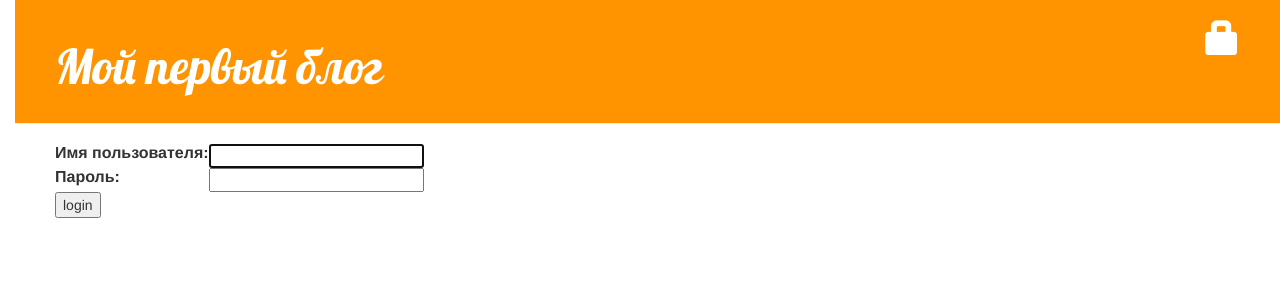
After one commit to Maximrus/my-first-blog, a Django app: page /accounts/login/ in a window 1280 px wide. The commit adds this page. Shown: the top 300 px of the page. Run offline with Django 3.2, Linux system fonts and the light colour scheme; some libraries are stand-ins or nearby versions.

Commit message:
Добавлена регистрация пользователя перед созданием поста, не зависимо от входа в админку.

```diff
--- a/blog/templates/blog/base.html
+++ b/blog/templates/blog/base.html
@@ -10,12 +10,15 @@
 <body>
 <div class="page-header">
     {% if user.is_authenticated %}
-			<a href="{% url "blog.views.post_new" %}" class="top-menu"><span class="glyphicon glyphicon-plus"></span></a>
-			<a href="{% url "post_draft_list" %}" class="top-menu"><span class="glyphicon glyphicon-edit"></span></a>
+    <a href="{% url 'post_new' %}" class="top-menu"><span class="glyphicon glyphicon-plus"></span></a>
+    <a href="{% url 'post_draft_list' %}" class="top-menu"><span class="glyphicon glyphicon-edit"></span></a>
+    <p class="top-menu">Привет, {{ user.username }}<small>(<a href="{% url 'django.contrib.auth.views.logout' %}">Выход</a>)</small></p>
+    {% else %}
+    <a href="{% url 'django.contrib.auth.views.login' %}" class="top-menu"><span class="glyphicon glyphicon-lock"></span></a>
     {% endif %}
-            <h1><a href="/">Мой первый блог</a></h1>
+    <h1><a href="{% url 'blog.views.post_list' %}">Мой первый блог</a></h1>
 </div>
-        <div class="content container">
+    <div class="content">
         <div class="row">
             <div class="col-md-8">
             {% block content %}
--- /dev/null
+++ b/blog/templates/registration/login.html
@@ -0,0 +1,26 @@
+{% extends "blog/base.html" %}
+
+{% block content %}
+
+{% if form.errors %}
+<p>Your username and password didn't match. Please try again.</p>
+{% endif %}
+
+<form method="post" action="{% url 'django.contrib.auth.views.login' %}">
+{% csrf_token %}
+<table>
+<tr>
+    <td>{{ form.username.label_tag }}</td>
+    <td>{{ form.username }}</td>
+</tr>
+<tr>
+    <td>{{ form.password.label_tag }}</td>
+    <td>{{ form.password }}</td>
+</tr>
+</table>
+
+<input type="submit" value="login" />
+<input type="hidden" name="next" value="{{ next }}" />
+</form>
+
+{% endblock %}
--- a/mysite/settings.py
+++ b/mysite/settings.py
@@ -26,6 +26,7 @@ SECRET_KEY = 'xrq0##xi2(#w!e#@@lio!e$m&1jo4+pj5g+*tm6er2a+w#i$v%'
 DEBUG = True
 
 ALLOWED_HOSTS = []
+LOGIN_REDIRECT_URL = '/'
 
 
 # Application definition
--- a/mysite/urls.py
+++ b/mysite/urls.py
@@ -1,5 +1,6 @@
 from django.conf.urls import include, url
 from django.contrib import admin
+admin.autodiscover()
 
 urlpatterns = [
     # Examples:
@@ -7,5 +8,7 @@ urlpatterns = [
     # url(r'^blog/', include('blog.urls')),
 
     url(r'^admin/', include(admin.site.urls)),
+    url(r'^accounts/login/$', 'django.contrib.auth.views.login'),
+    url(r'^accounts/logout/$', 'django.contrib.auth.views.logout', {'next_page': '/'}),
     url(r'', include('blog.urls')),
 ]
```
Lines whose indentation alone changed are shown as unchanged.
